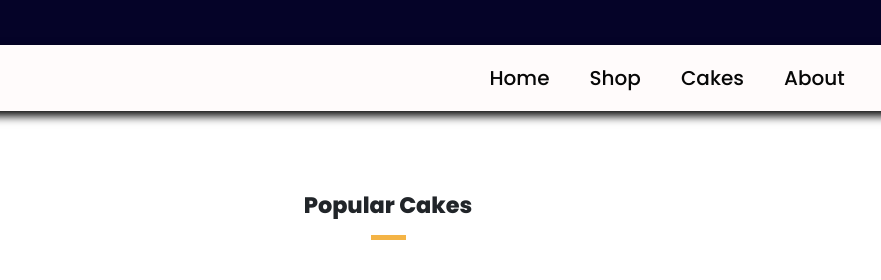
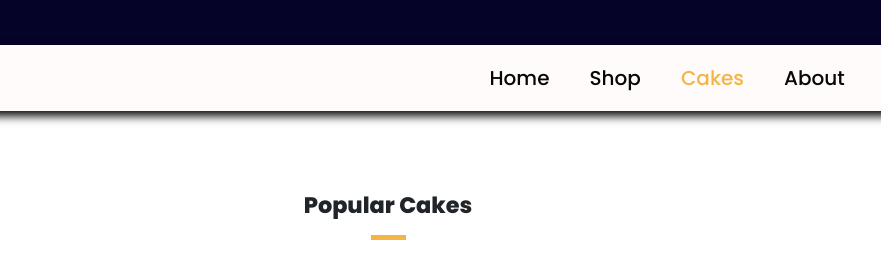
Before and after one commit to manysomething/manysomething, a plain HTML site: page htmls/cakes.html in a window 1280 px wide. Shown: the top 280 px of the page, 252-1133 px from the left. Drawn offline with nearby package versions, Linux system fonts and the light colour scheme; files whose address does not match are found by name.

Commit message:
cakes.html

```diff
--- a/htmls/cakes.html
+++ b/htmls/cakes.html
@@ -77,7 +77,7 @@
                             </li>
 
                             <li class="nav-item">
-                                <a class="nav-link" href="../htmls/cakes.html">Cakes</a>
+                                <a class="nav-link active" href="../htmls/cakes.html">Cakes</a>
                             </li>
 
                             <li class="nav-item">
```
